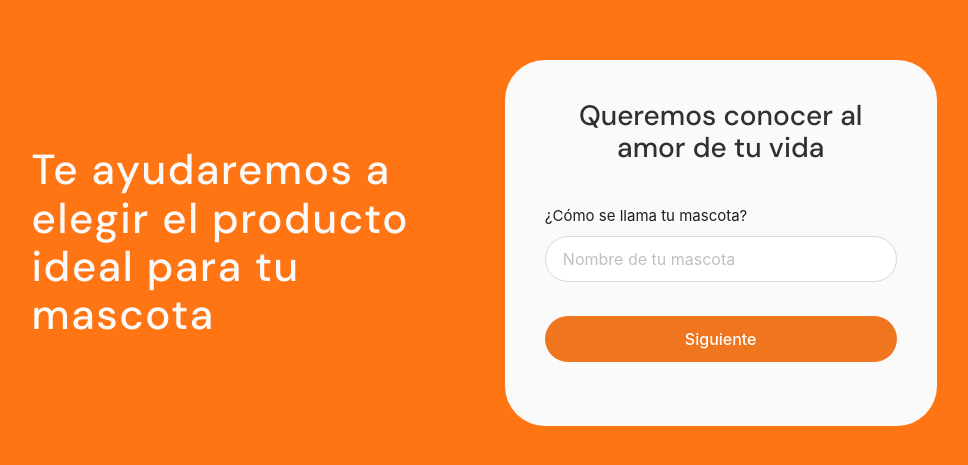
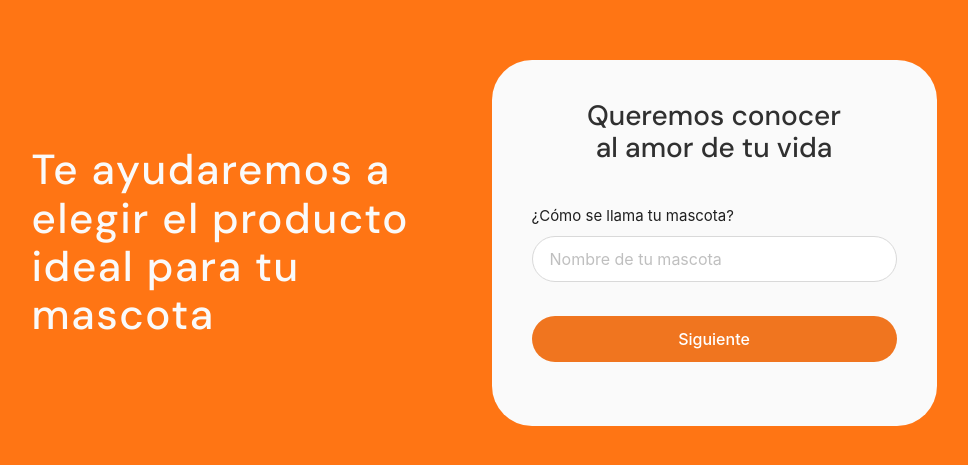
Before and after one commit to fobossalmeron/paw-app, a React (Create React App) app: page / in a window 1280 px wide. Shown: the part 141-606 px from the top of the page, without its empty margins (156-1124 px from the left). Built offline with nearby package versions, Linux system fonts and the light colour scheme.

Commit message:
styles fixed after copy change

```diff
--- a/src/App.css
+++ b/src/App.css
@@ -63,7 +63,7 @@
   font-style: normal;
   font-weight: 500;
   line-height: 115%;
-  max-width: 365px;
+  width: 365px;
   margin: 0px;
 }
 
@@ -364,8 +364,9 @@
   .pet-app {
     flex-direction: column;
   }
-  .products{
-    flex-direction:column;
+
+  .products {
+    flex-direction: column;
     gap: 35px;
   }
 }
@@ -390,5 +391,16 @@
   .welcome {
     font-size: 32px;
     margin-bottom: 45px;
+    width: 100%;
+  }
+
+  .form_title {
+    width: 100%;
+  }
+
+  .pet-app {
+    &>div {
+      width: 100%;
+    }
   }
 }
--- a/src/PetNameForm.tsx
+++ b/src/PetNameForm.tsx
@@ -33,7 +33,10 @@ function PetNameForm(
 
   return (
     <>
-      <p className="form_title">Queremos conocer al amor de tu vida</p>
+      <p className="form_title">
+        Queremos conocer
+        <br /> al amor de tu vida
+      </p>
       <Form
         name="petNameForm"
         layout="vertical"
```
